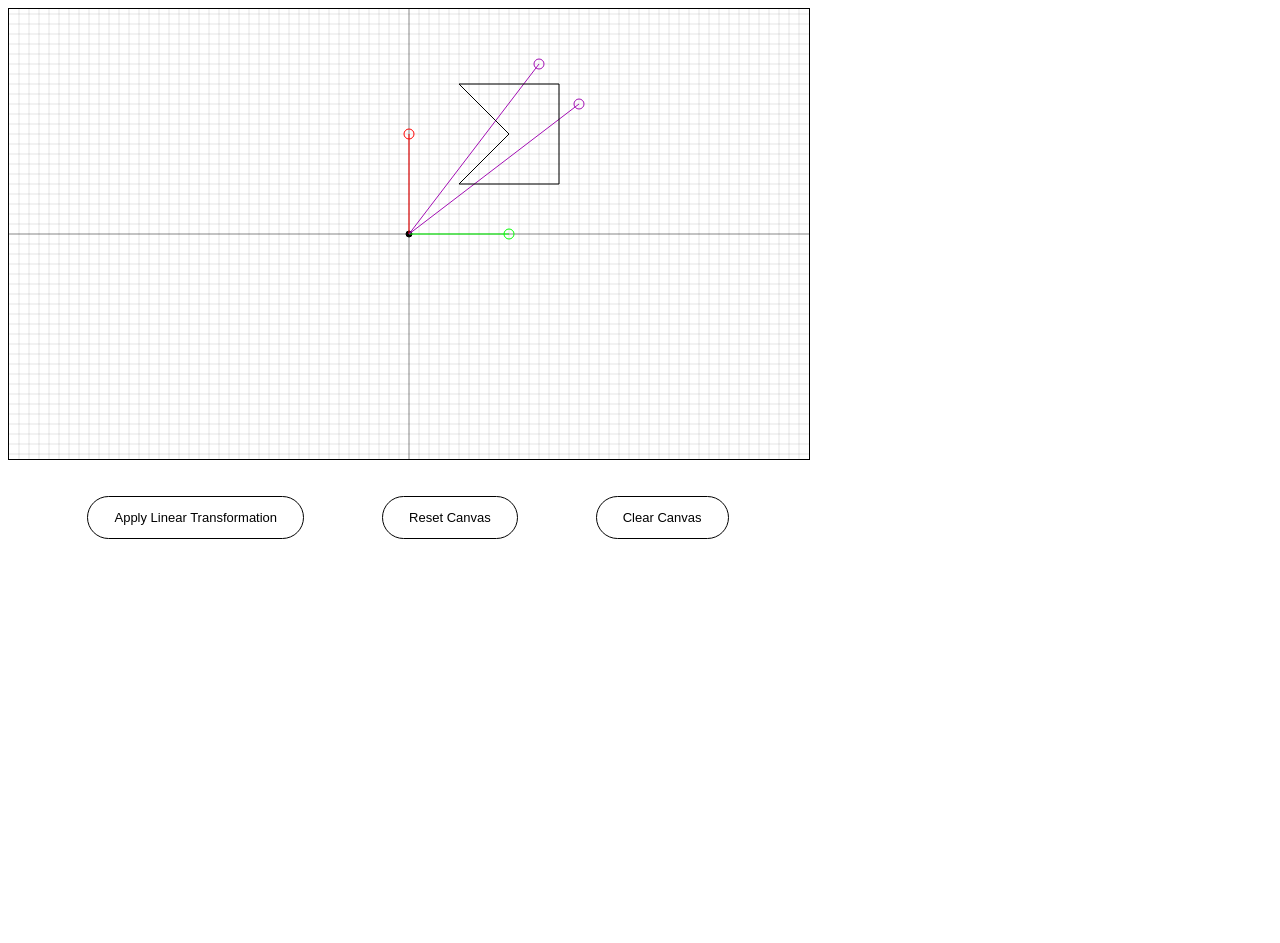
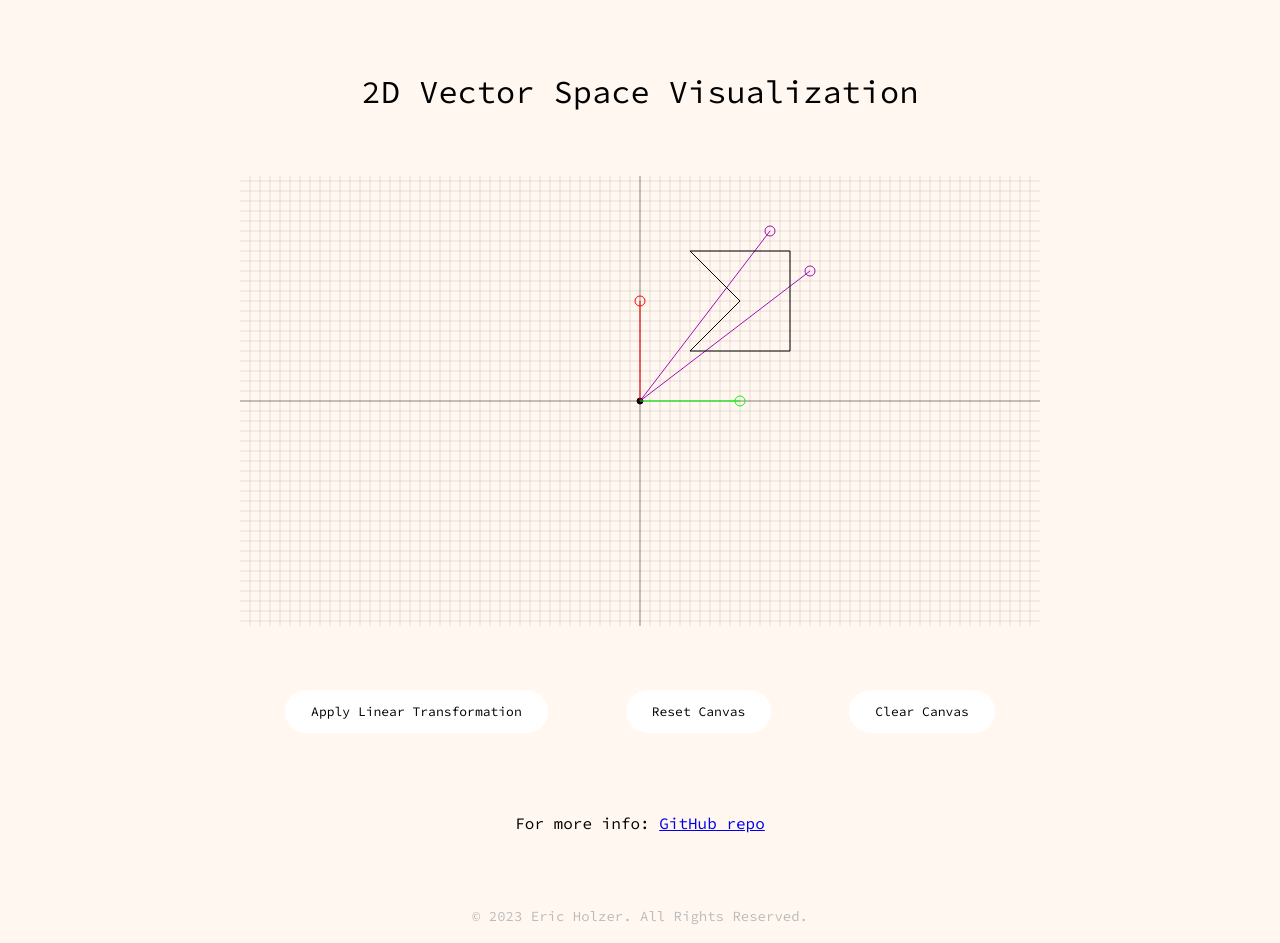
Before and after one commit to erzloh/2D-Vector-Space-Visualization, a plain HTML site: page index.html in a window 1280 px wide. Before the commit the page ends 800 px from the top, so only its background shows below. Drawn offline with Linux system fonts and the light colour scheme.

Commit message:
Add CSS to make the page aesthetic✨

```diff
--- a/index.html
+++ b/index.html
@@ -11,12 +11,17 @@
 	<link rel="stylesheet" href="styles.css">
 </head>
 <body>
+	<h1>2D Vector Space Visualization</h1>
 	<canvas></canvas>
 	<div id="buttons">
 		<button id="transformation-button">Apply Linear Transformation</button>
 		<button id="reset-button">Reset Canvas</button>
 		<button id="clear-button">Clear Canvas</button>
 	</div>
+	<p>For more info: <a href="https://github.com/erzloh/2D-Vector-Space-Visualization" target="_blank">GitHub repo</a></p>
+	<footer>
+		&copy; 2023 Eric Holzer. All Rights Reserved.
+  	</footer>
 	<script src="2D_vector_space.js"></script>
 </body>
 </html>
--- a/styles.css
+++ b/styles.css
@@ -1,13 +1,27 @@
 body {
 	font-family: 'Source Code Pro', monospace;
+	background: #fff7f0;
+	display: flex;
+	flex-direction: column;
+	align-items: center;
+	justify-content: center;
+
+}
+
+h1 {
+	font-weight: 400;
+	margin: 64px
 }
 
 canvas {
-	border: 1px solid #000;
+	/* border: 1px solid #000; */
+	display: block;
+	border-radius: 6px;
 }
 
 #buttons {
-	margin-top: 32px;
+	margin-top: 64px;
+	margin-bottom: 64px;
 	display: flex;
 	justify-content: center;
 	align-items: center;
@@ -22,10 +36,11 @@ button {
 	border-radius: 10em;
 	font-size: 13px;
 	font-weight: 400;
+	font-family: inherit;
 	padding: 1em 2em;
 	cursor: pointer;
 	transition: all 0.3s ease-in-out;
-	border: 1px solid black;
+	border: 0px solid black;
 	box-shadow: 0 0 0 0 black;
 }
 
@@ -37,4 +52,15 @@ button:hover {
 button:active {
 	transform: translateY(2px) translateX(1px);
 	box-shadow: 0 0 0 0 black;
-};
+}
+
+p {
+	margin-bottom: 64px;
+}
+
+footer {
+	padding: 10px;
+	color: #bcbbbb;
+	font-size: 14px;
+	text-align: center;
+}
```
